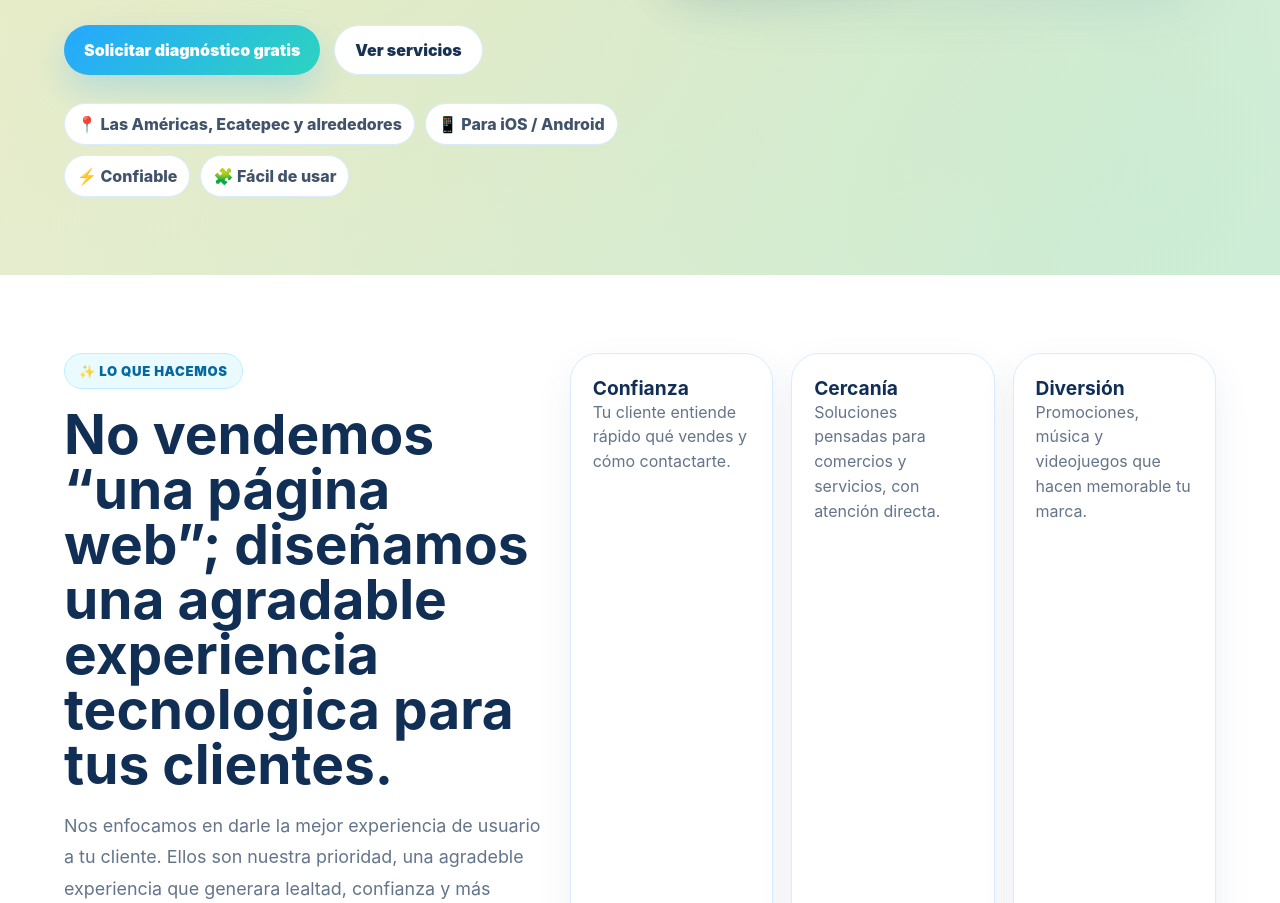
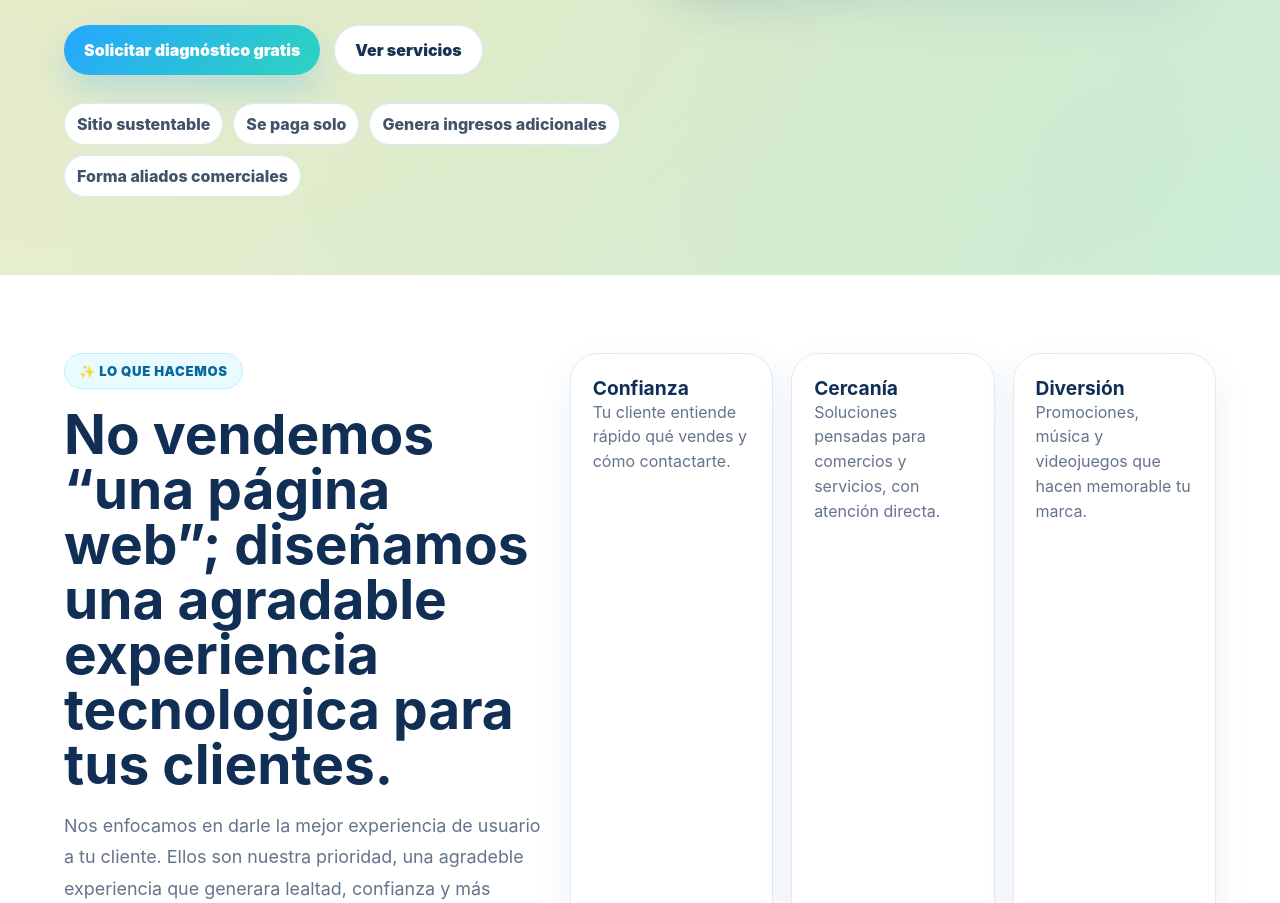
Before and after one commit to iboostcdmx/Iboost, a plain HTML site: page index.html in a window 1280 px wide. Shown: the part 966-1869 px from the top of the page. Drawn offline with Linux system fonts and the light colour scheme.

Commit message:
Update index.html

```diff
--- a/index.html
+++ b/index.html
@@ -38,10 +38,10 @@
       <a class="btn ghost" href="#servicios">Ver servicios</a>
     </div>
     <div class="trust-row">
-      <span>📍 Las Américas, Ecatepec y alrededores</span>
-      <span>📱 Para iOS / Android</span>
-      <span>⚡ Confiable</span>
-      <span>🧩 Fácil de usar</span>
+      <span>Sitio sustentable</span>
+      <span>Se paga solo</span>
+      <span>Genera ingresos adicionales</span>
+      <span>Forma aliados comerciales</span>
     </div>
   </div>
 
```
